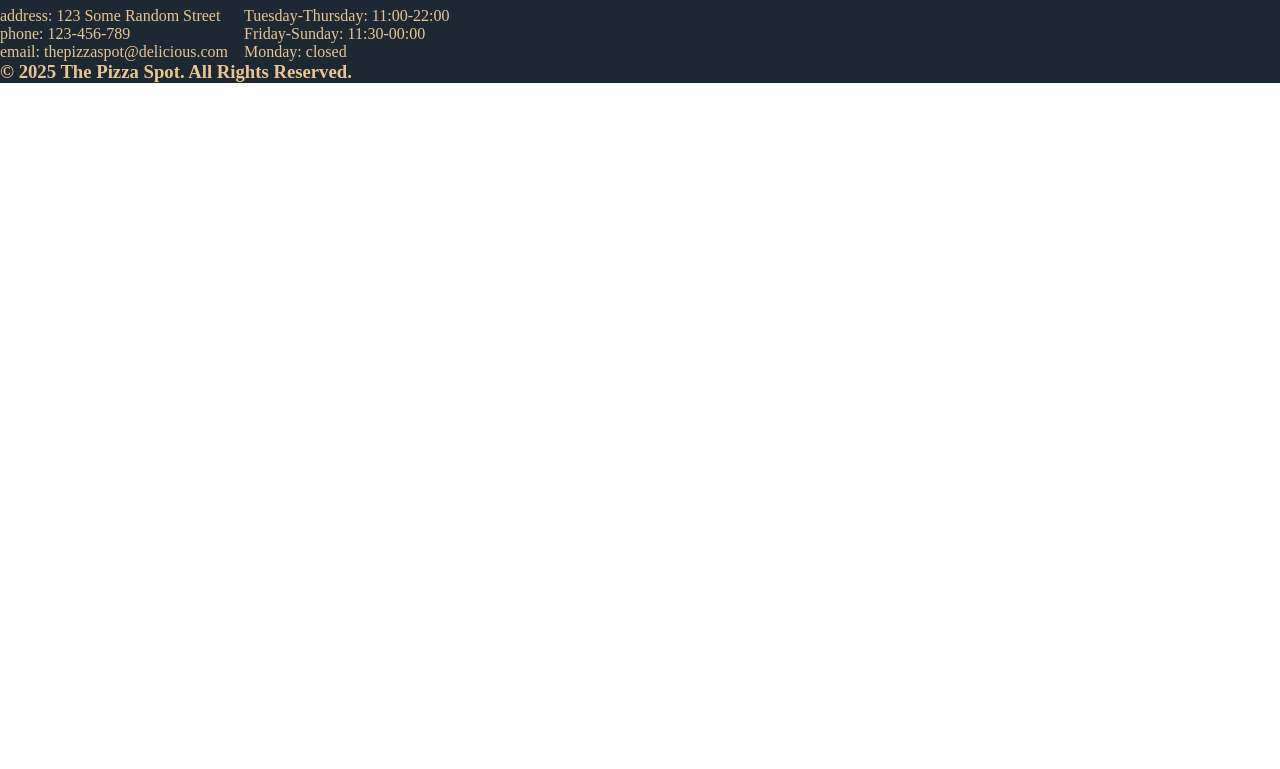
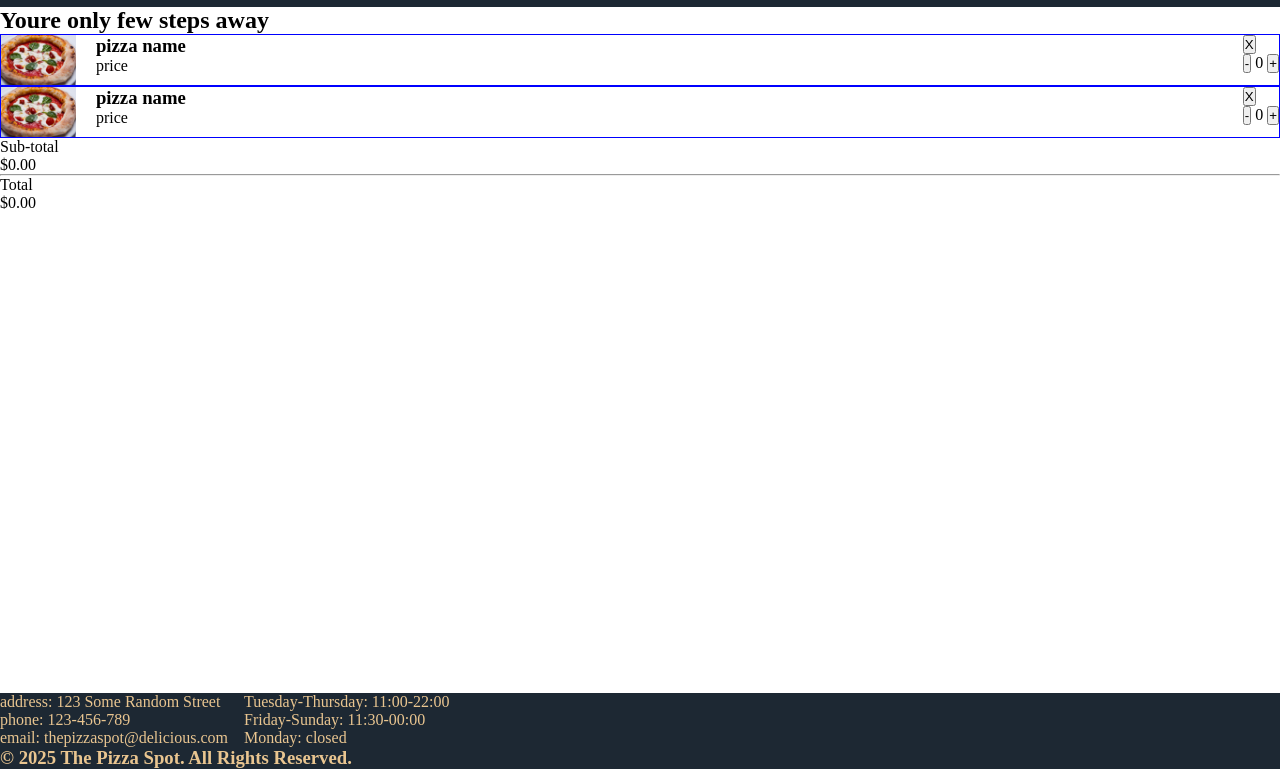
Before and after one commit to RgBunn/The-Pizza-Spot, a plain HTML site: page pages/cart.html in a window 1280 px wide. Shown: the part 31-800 px from the top of the page. Drawn offline with Linux system fonts and the light colour scheme; a web font is replaced by a local one.

Commit message:
created skeleton for the cart

```diff
--- a/pages/cart.html
+++ b/pages/cart.html
@@ -6,8 +6,10 @@
     <title>Document</title>
     <link rel="stylesheet" href="/styles/general-styles.css" />
     <link rel="stylesheet" href="/styles/navbar-footer.css" />
+    <link rel="stylesheet" href="/styles/cart.css" />
   </head>
   <body>
+    <!-- <div class="cart__container"> -->
     <nav class="navbar">
       <div class="logo">pizza logo</div>
       <div class="nav-items">
@@ -18,6 +20,62 @@
         </ul>
       </div>
     </nav>
+    <main>
+      <section>
+        <h1>Youre only few steps away</h1>
+      </section>
+      <section>
+        <div class="cart__wrapper">
+          <div class="cart__item">
+            <div class="cart__item-product">
+              <img src="/images/mozzarella-pizza.jpg" aria-hidden="true" />
+              <div class="cart__item-details">
+                <h3>pizza name</h3>
+                <p>price</p>
+              </div>
+            </div>
+            <div class="cart__item-buttons">
+              <button>X</button>
+              <div class="add-remove-btns">
+                <button>-</button>
+                <span>0</span>
+                <button>+</button>
+              </div>
+            </div>
+          </div>
+          <div class="cart__item">
+            <div class="cart__item-product">
+              <img src="/images/mozzarella-pizza.jpg" aria-hidden="true" />
+              <div class="cart__item-details">
+                <h3>pizza name</h3>
+                <p>price</p>
+              </div>
+            </div>
+            <div class="cart__item-buttons">
+              <button>X</button>
+              <div class="add-remove-btns">
+                <button>-</button>
+                <span>0</span>
+                <button>+</button>
+              </div>
+            </div>
+          </div>
+        </div>
+      </section>
+      <section>
+        <div class="cart__totals">
+          <div class="sub-total">
+            <p>Sub-total</p>
+            <span>$0.00</span>
+          </div>
+          <hr />
+          <div class="total">
+            <p>Total</p>
+            <span>$0.00</span>
+          </div>
+        </div>
+      </section>
+    </main>
     <footer>
       <div class="footer-container">
         <div class="restaurants-info">
@@ -39,5 +97,6 @@
         </div>
       </div>
     </footer>
+    <!-- </div> -->
   </body>
 </html>
--- /dev/null
+++ b/styles/cart.css
@@ -0,0 +1,23 @@
+body {
+  min-height: 100vh;
+  position: relative;
+}
+.cart__item {
+  display: flex;
+  justify-content: space-between;
+  border: 1px solid blue;
+}
+.cart__item-product {
+  display: flex;
+  gap: 20px;
+}
+.cart__item img {
+  height: 50px;
+}
+/* attaching footer to the bottom of the page */
+
+footer {
+  position: absolute;
+  bottom: 0;
+  width: 100%;
+}
```
